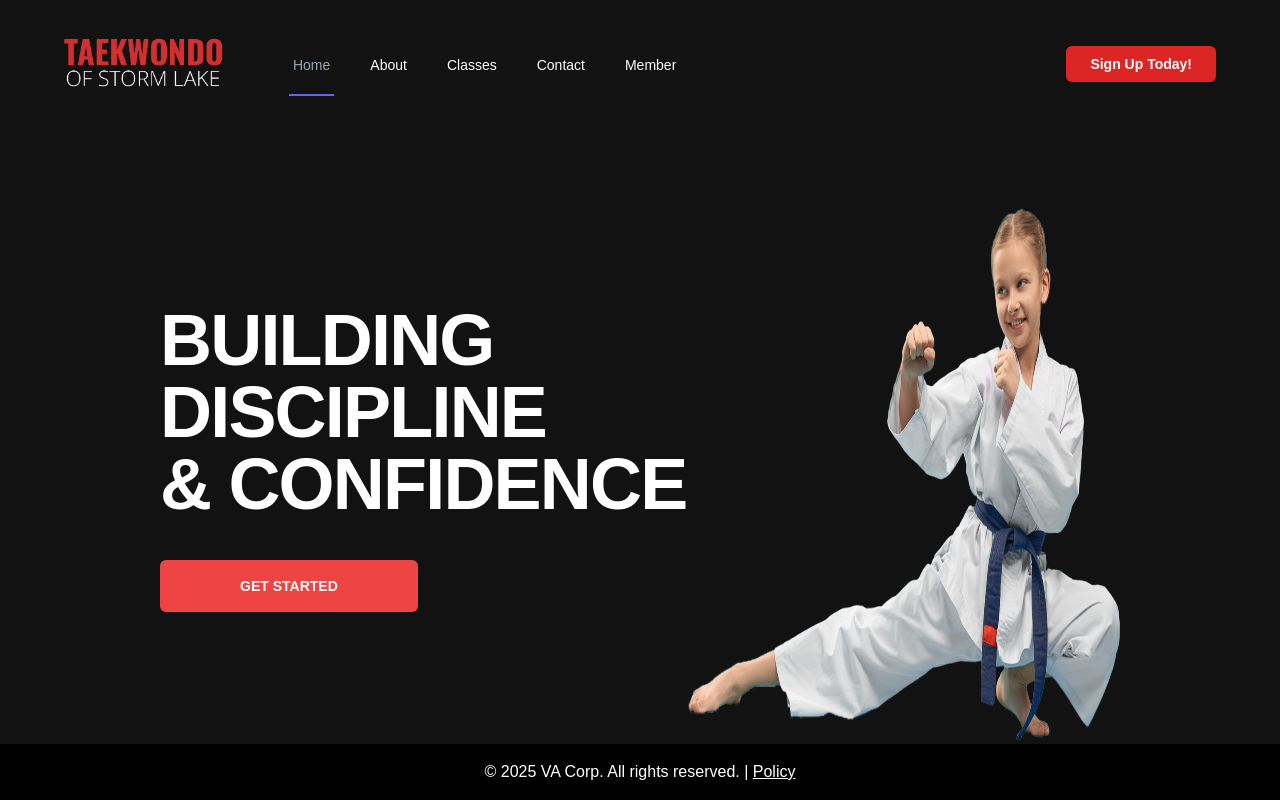
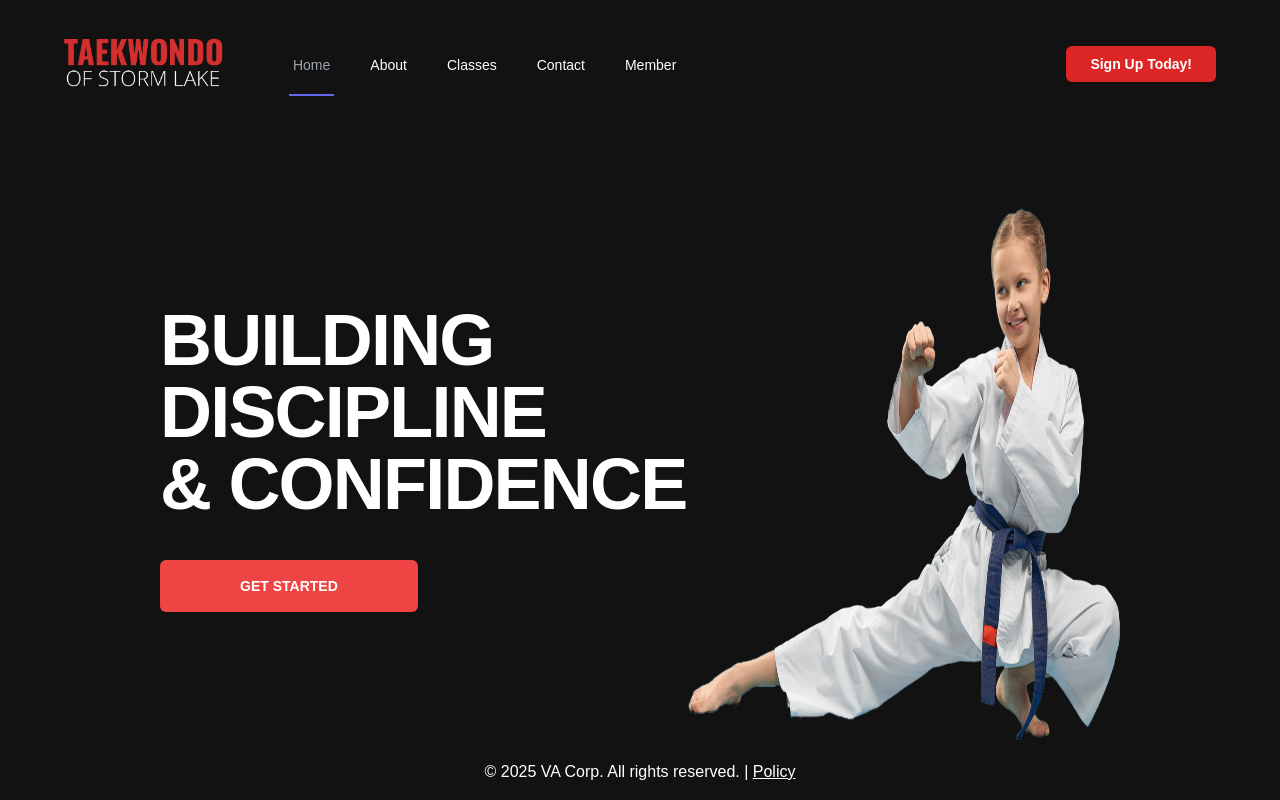
Before and after one commit to teamvcorp/tkd2, a Next.js app: page / in a window 1280 px wide. Shown: the top 800 px of the page. Built offline with nearby package versions, Linux system fonts and the light colour scheme.

Commit message:
fixed footer bg color

```diff
--- a/app/components/footer.tsx
+++ b/app/components/footer.tsx
@@ -1,7 +1,7 @@
 import React from "react";
 
 const Footer: React.FC = () => (
-    <footer className="fixed bottom-0 left-0 w-full bg-black text-white py-4 text-center">
+    <footer className="fixed bottom-0 left-0 w-full bg-gray-[121212] text-white py-4 text-center">
         <span>&copy; {new Date().getFullYear()} VA Corp. All rights reserved.</span>
         &nbsp;|&nbsp;
         <a href="/policy" className="underline hover:text-gray-400">
```
